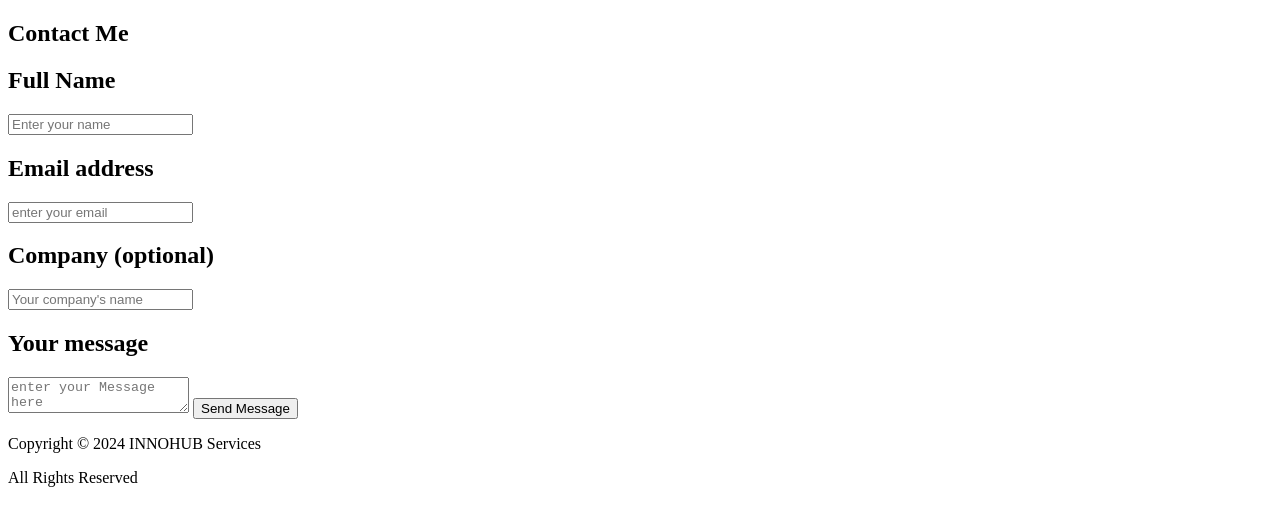
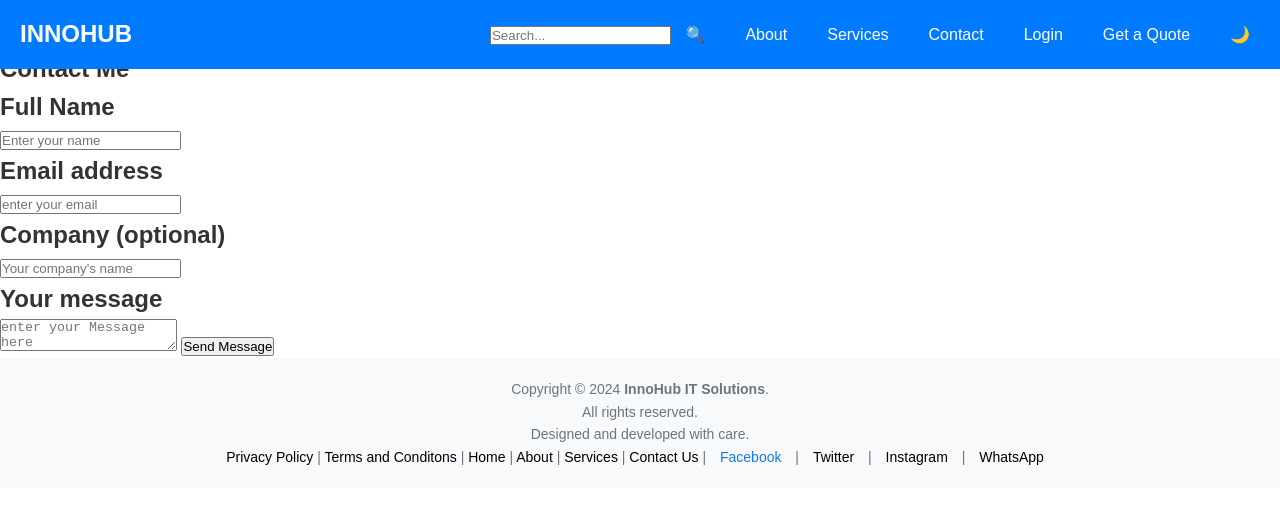
Before and after one commit to princeshok/InnoHub, a plain HTML site: page contact.html in a window 1280 px wide. Drawn offline with Linux system fonts and the light colour scheme.

Commit message:
Update contact.html

```diff
--- a/contact.html
+++ b/contact.html
@@ -4,10 +4,35 @@
     <meta charset="UTF-8">
     <meta name="viewport" content="width=device-width, initial-scale=1.0">
     <meta http-equiv="X-UA-Compatible" content="ie=edge">
-    <title>My Website</title>
-    <link rel="stylesheet" href="styles.css"> <!-- Link to your CSS file -->
+    <title>Www.InnoHub.Com</title>
+    <link rel="stylesheet" href="style.css"> <!-- Link to your CSS file -->
 </head>
 <body>
+
+    <!-- Navigation Section -->
+  <nav>
+    <div class="logo">InnoHub</div>
+    <div class="hamburger-menu" id="hamburgerMenu">
+      <div></div>
+      <div></div>
+      <div></div>
+    </div>
+    <ul class="menu" id="navMenu">
+      <li>
+        <div class="search-box">
+          <input type="text" placeholder="Search...">
+          <button>🔍</button>
+        </div>
+      </li>
+      <li><a href="about.html">About</a></li>
+      <li><a href="services.html">Services</a></li>
+      <li><a href="contact.html">Contact</a></li>
+      <li><a href="login.html">Login</a></li>
+      <li><a href="get.html">Get a Quote</a></li>
+      <li><button id="darkModeToggle">🌙</button></li>
+    </ul>
+  </nav>
+
     <!-- Contact Section -->
     <section id="contact">
         <h2>Contact Me</h2>
@@ -24,11 +49,22 @@
         </form>
     </section>
 
-<!-- Footer -->
-    <footer>
-        <p>Copyright © 2024 INNOHUB Services</p>
-        <p>All Rights Reserved</p>
-    </footer>
+    <footer style="text-align: center; padding: 20px; background-color: #f8f9fa; font-size: 14px; color: #6c757d;">
+    <p>Copyright © 2024 <strong>InnoHub IT Solutions</strong>.<br> All rights reserved.</p>
+    <p>Designed and developed with care.</p>
+    <p>
+        <a href="privacy.html" style="color: black; text-decoration: none;">Privacy Policy</a> |
+        <a href="terms.html" style="color: black; text-decoration: none;">Terms and Conditons</a> |
+        <a href="index.html" style="color: black; text-decoration: none;">Home</a> |
+         <a href="about.html" style="color: black; text-decoration: none;">About</a> |
+          <a href="services.html" style="color: black; text-decoration: none;">Services</a> |
+        <a href="contact.html" style="color: black; text-decoration: none;">Contact Us</a> |
+        <a href="https://www.facebook.com/share/DN2WwuoRW8knEDcz/?mibextid=LQQJ4d" target="_blank" style="margin: 0 10px; color: #1877f2; text-decoration: none;">Facebook</a> |
+        <a href="https://twitter.com/shokthadripper" target="_blank" style="margin: 0 10px; color: black; text-decoration: none;">Twitter</a> |
+        <a href="https://www.instagram.com/shokblotaspellz?igsh=MTdndmMzYjJoMWduag%3D%3D&utm_source=qr" target="_blank" style="margin: 0 10px; color: black; text-decoration: none;">Instagram</a> |
+        <a href="https://wa.me/231778950595" target="_blank" style="margin: 0 10px; color: black; text-decoration: none;">WhatsApp</a>
+    </p>
+</footer>
 
 </body>
 </html>
```
